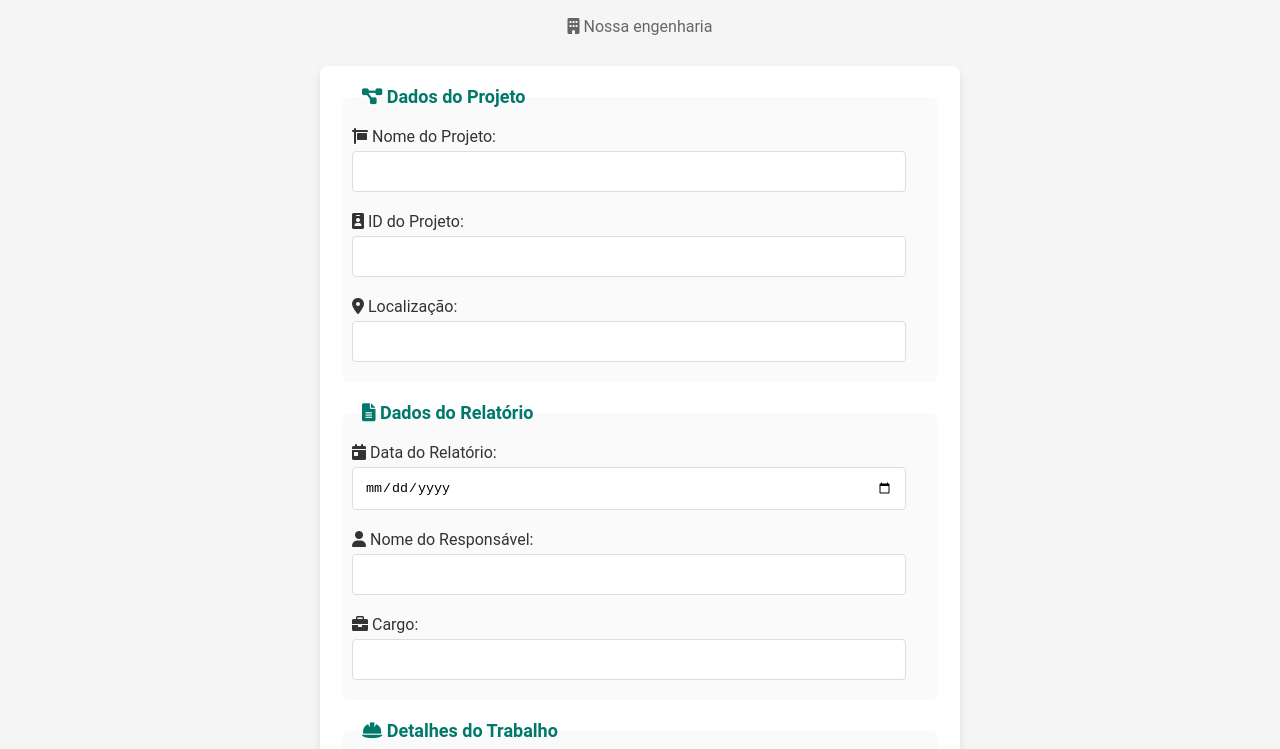
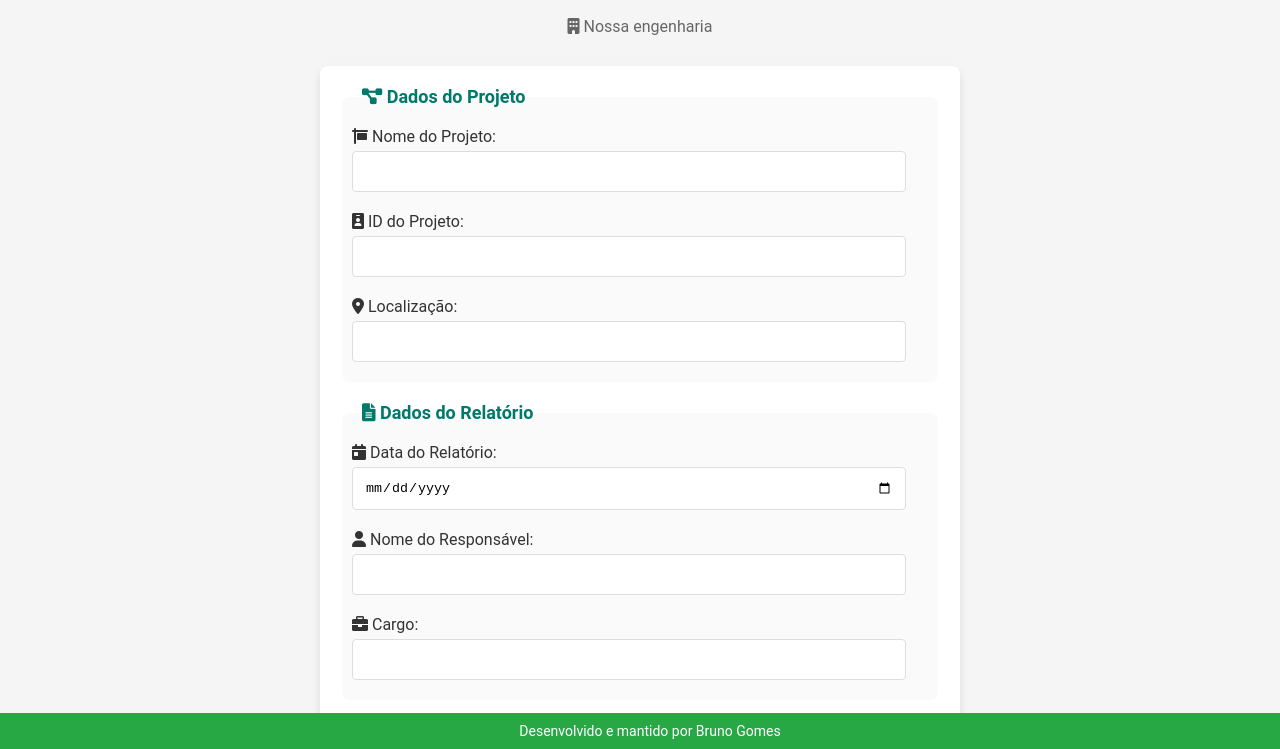
Before and after one commit to BrunooRagnner/Rdo1, a plain HTML site: page index.html in a window 1280 px wide. Shown: the part 51-800 px from the top of the page. Drawn offline with nearby package versions, Linux system fonts and the light colour scheme.

Commit message:
Update styles.css
CSS footer

```diff
--- a/styles.css
+++ b/styles.css
@@ -112,3 +112,15 @@ button:disabled {
     border-radius: 8px;
     box-shadow: 0 2px 4px rgba(0, 0, 0, 0.2);
 }
+
+/* Estilo para o rodapé */
+#footer {
+    background-color: #28a745; /* Cor verde */
+    color: #fff;
+    text-align: center;
+    padding: 10px;
+    position: fixed;
+    bottom: 0;
+    width: 100%;
+    font-size: 14px;
+}
```
